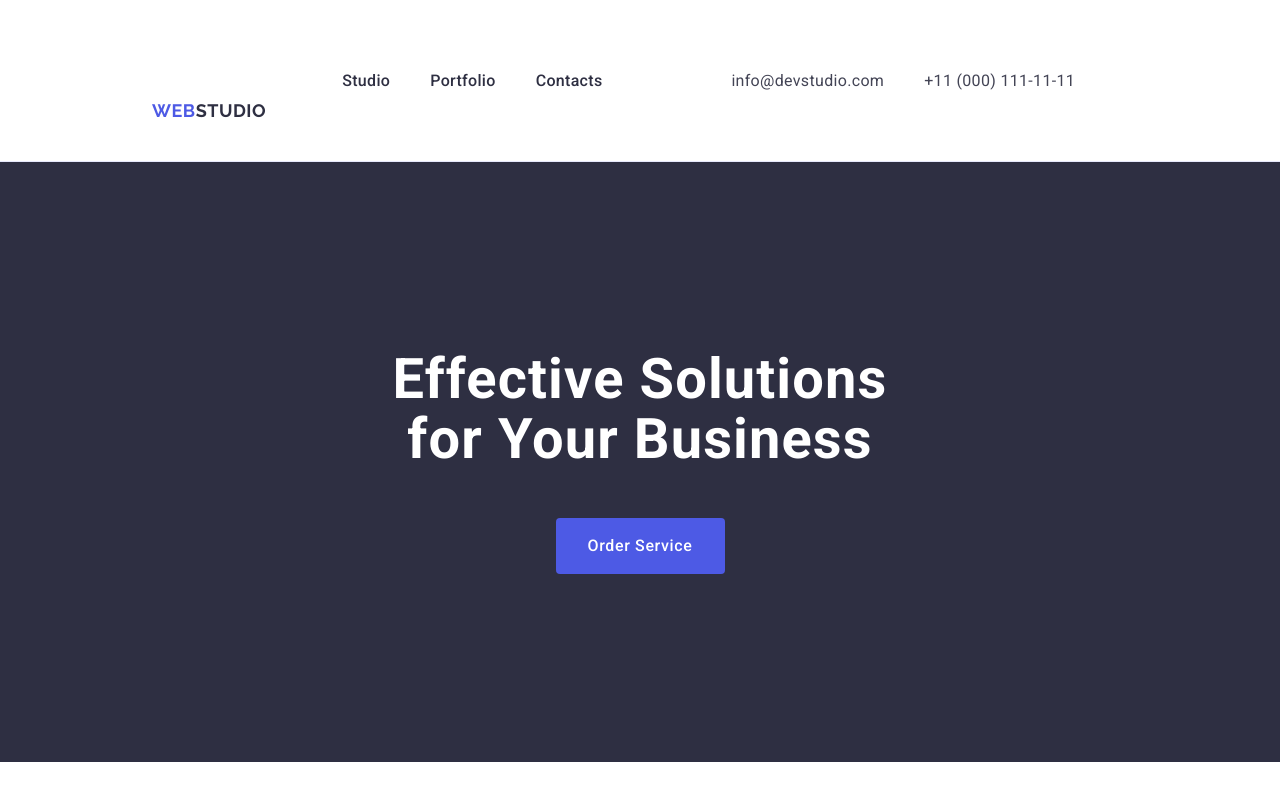
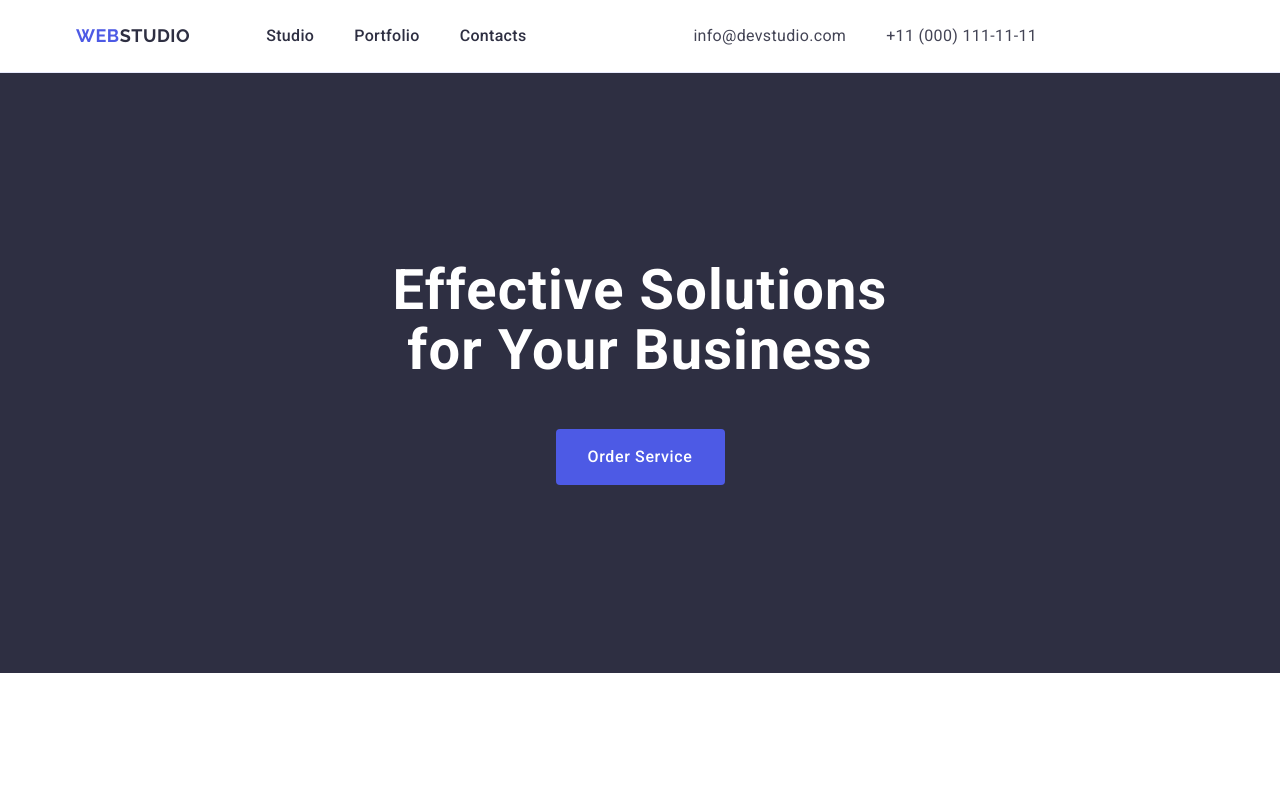
Before and after one commit to Volodymyr281/goit-markup-hw-03, a plain HTML site: page index.html in a window 1280 px wide. Shown: the top 789 px of the page. Drawn offline with nearby package versions, Linux system fonts and the light colour scheme.

Commit message:
add styles header

```diff
--- a/css/styles.css
+++ b/css/styles.css
@@ -77,8 +77,8 @@ a {
 }
 
 .header-logo {
+  margin-right: 76px;
   padding: 24px 0;
-  margin: 76px;
 }
 
 .header-logo .logo-part {
@@ -345,7 +345,7 @@ a {
   color: #4d5ae5;
 }
 
-.logo {
+.footer-logo {
   margin-bottom: 16px;
   display: inline-block;
 }
```
